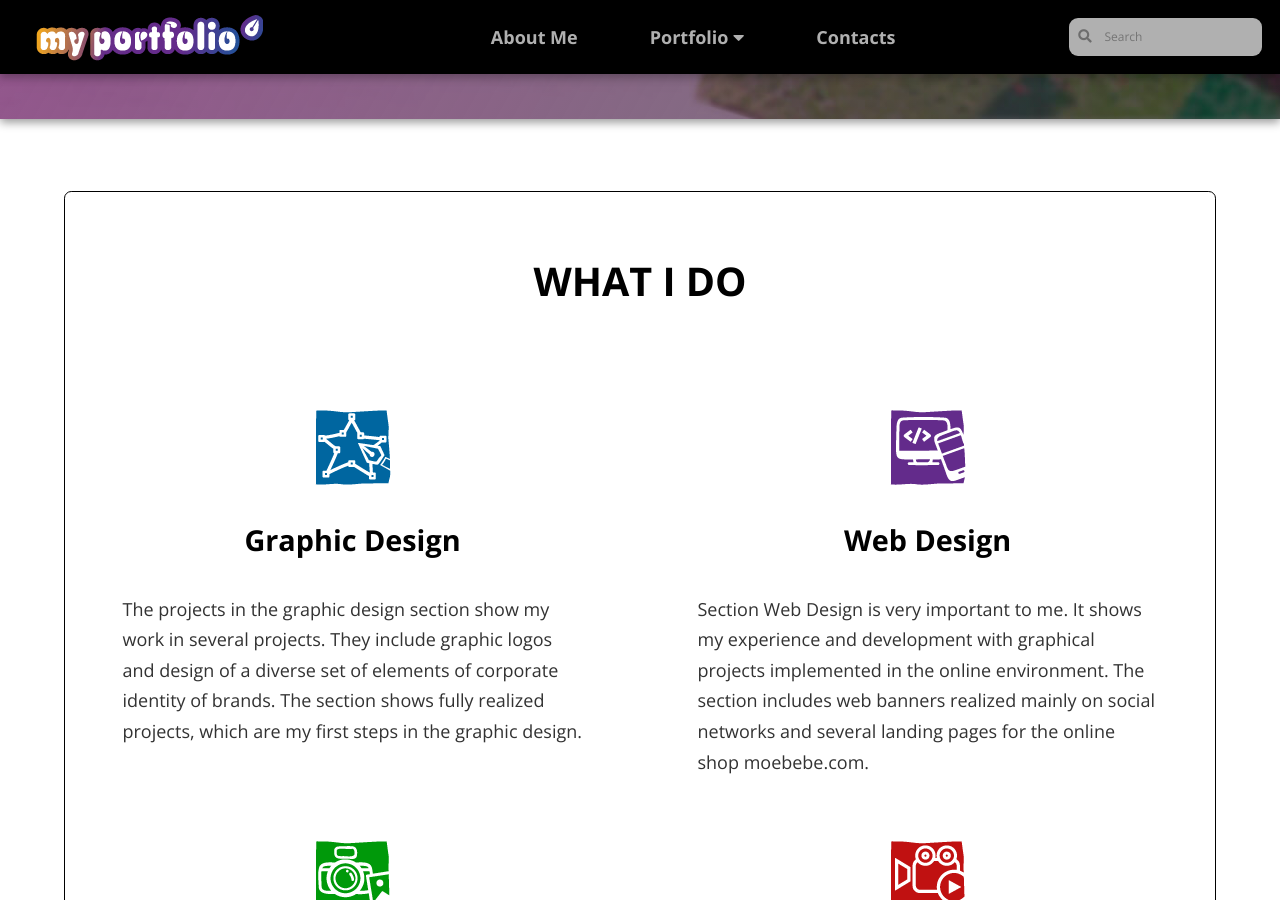
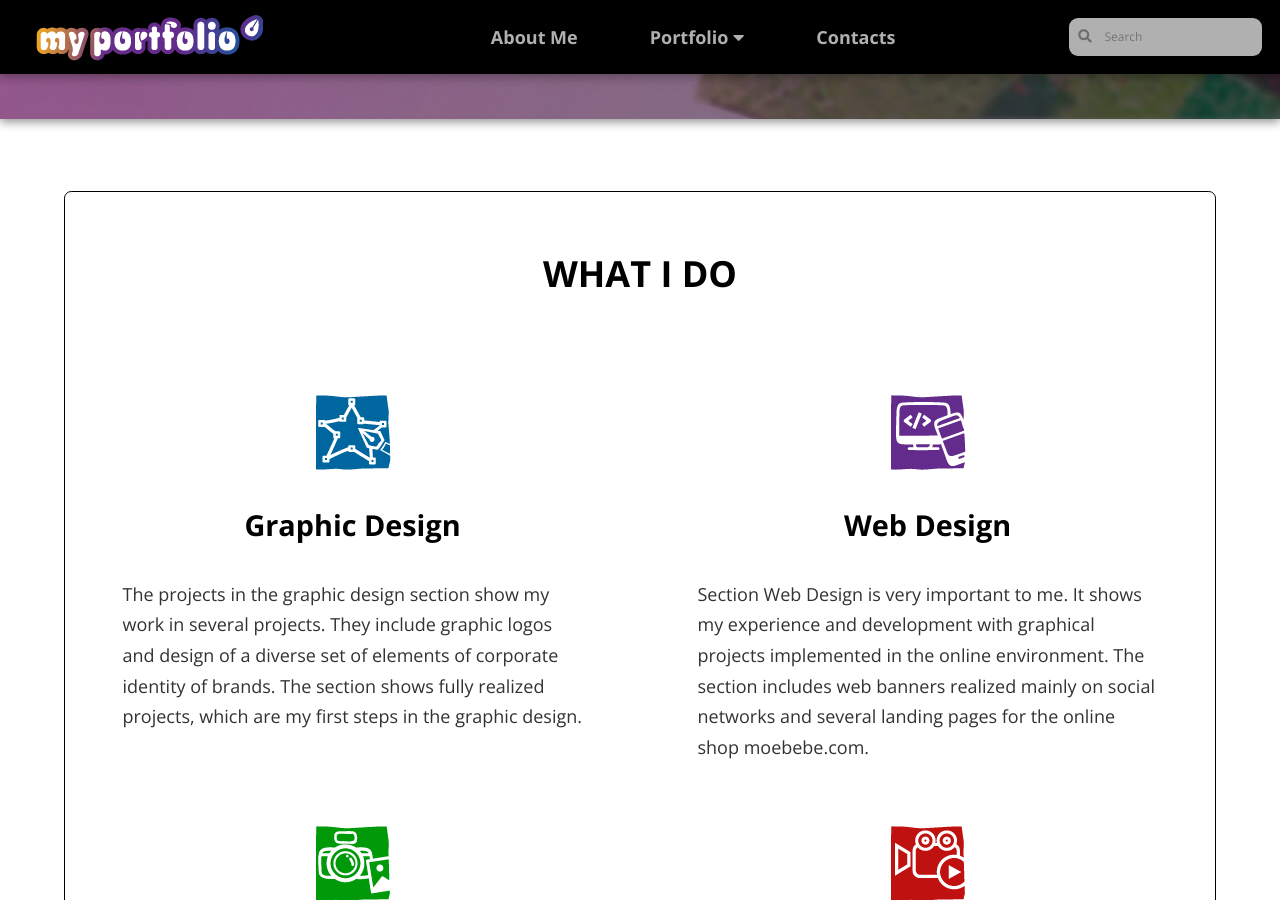
Before and after one commit to LiliyaMilanova/myportfolio, a Jekyll site: the page built from index.html, in a window 1280 px wide and 900 px high, scrolled down 582 px. Built offline with Jekyll 4.4.1, drawn with Linux system fonts in a browser that asks for light colours; nearby versions of some CDN libraries.

```diff
--- a/index.html
+++ b/index.html
@@ -28,7 +28,7 @@ title: Home
         <div class="wrap">
             <section class="curcle">
                 <span id="curcle"></span>
-                <h1>WHAT I DO</h1>
+                <h2>WHAT I DO</h2>
             </section>
 
             <div class="wrap-content">
```
